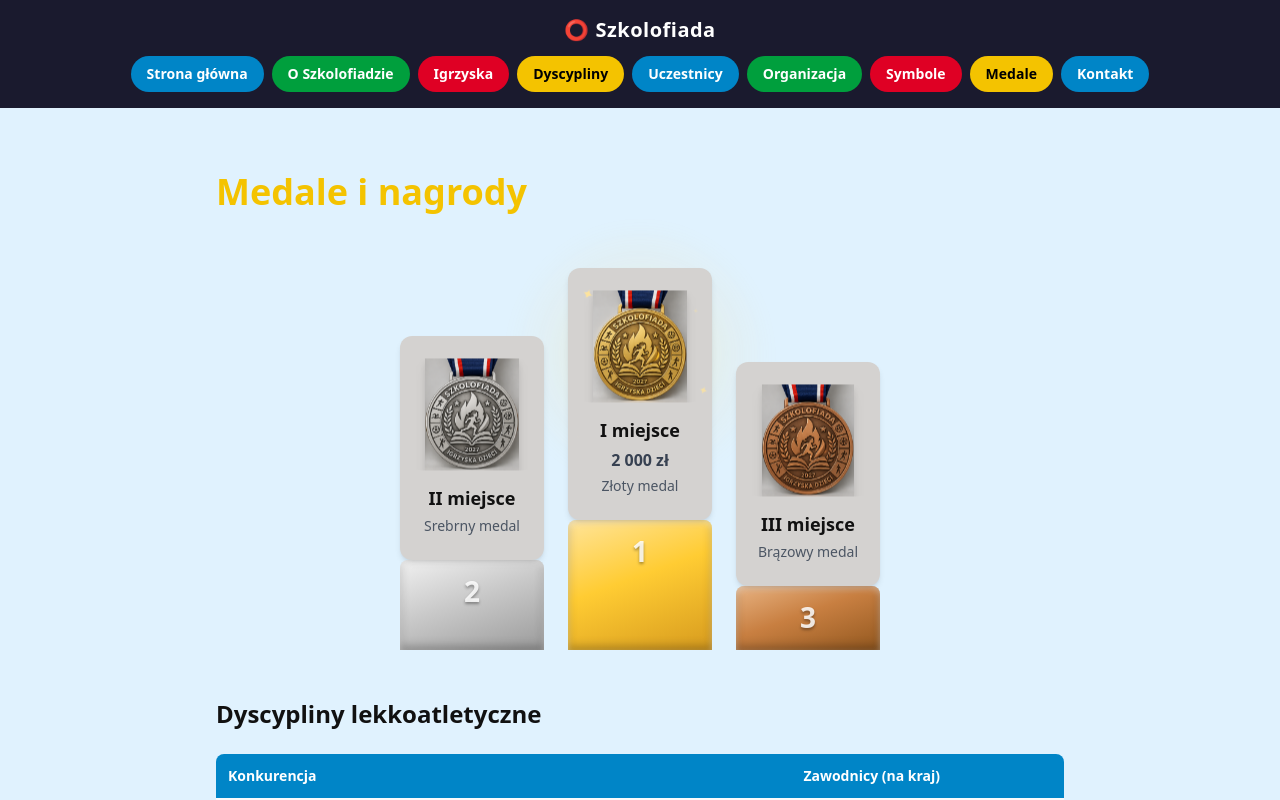
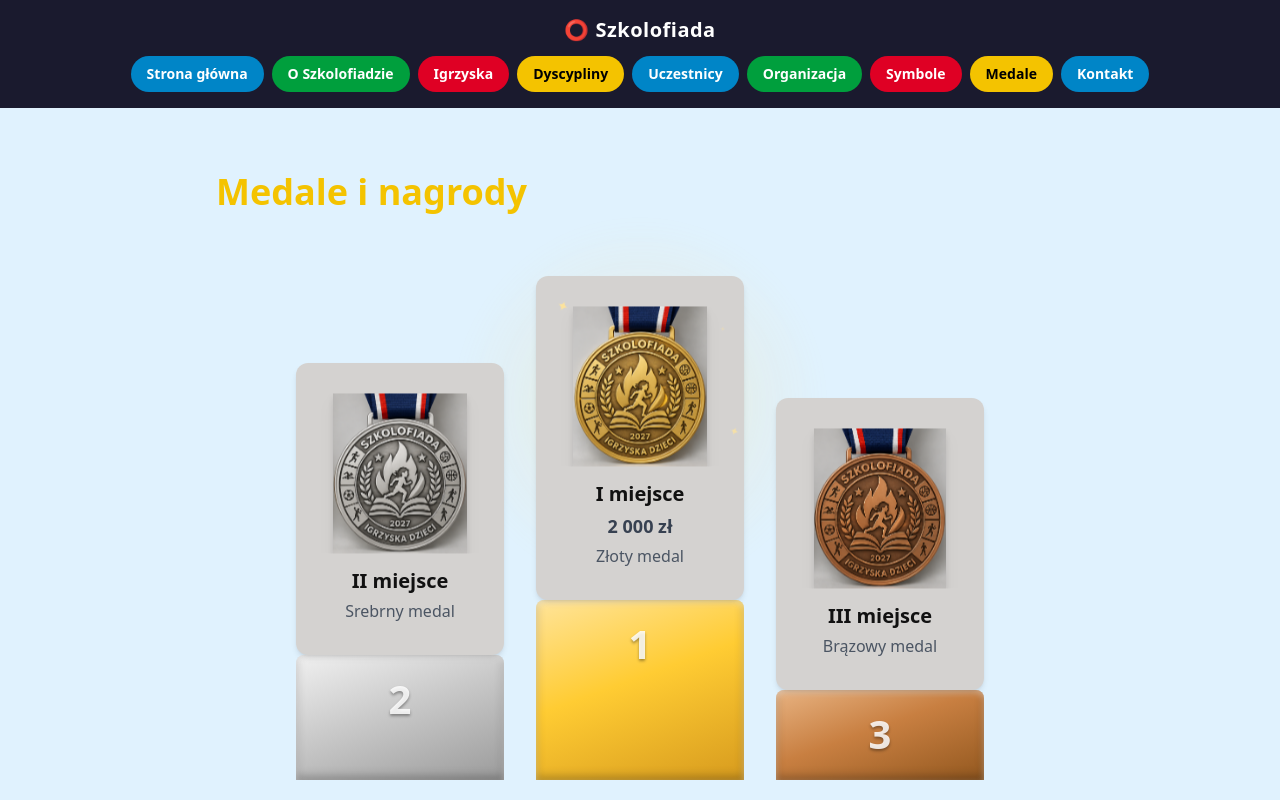
Before and after one commit to romatematycznie/Szkolofiada, a Next.js app: page /medale in a window 1280 px wide. Shown: the top 800 px of the page. Built offline with nearby package versions, Linux system fonts and the light colour scheme.

Commit message:
Update page.tsx

```diff
--- a/app/medale/page.tsx
+++ b/app/medale/page.tsx
@@ -72,13 +72,13 @@ export default function Medale() {
       <h1 className="text-4xl font-bold mb-8" style={{ color: "var(--kolor-zolty)" }}>Medale i nagrody</h1>
 
       <section className="mb-12">
-        <div className="podium-wrapper relative flex items-end justify-center gap-3 sm:gap-6 pt-6">
+        <div className="podium-wrapper relative flex items-end justify-center gap-4 sm:gap-8 pt-8">
           <div className="podium-spotlight" aria-hidden="true" />
 
           {kolejnoscPodium.map((m) => (
-            <div key={m.numer} className="flex flex-col items-center w-24 sm:w-32 md:w-36">
+            <div key={m.numer} className="flex flex-col items-center w-32 sm:w-44 md:w-52">
               <div
-                className="medal-card relative rounded-xl text-center shadow-md flex flex-col items-center px-3 py-5 sm:px-4 sm:py-6 w-full"
+                className="medal-card relative rounded-xl text-center shadow-md flex flex-col items-center px-4 py-6 sm:px-6 sm:py-8 w-full"
                 style={{ animationDelay: m.cardDelay, backgroundColor: "#d4d2d0" }}
               >
                 {m.numer === 1 && (
@@ -89,7 +89,7 @@ export default function Medale() {
                     <span className="sparkle s4">✦</span>
                   </div>
                 )}
-                <div className="medal-image-wrap w-16 h-16 sm:w-24 sm:h-24 md:w-28 md:h-28 mb-3 relative">
+                <div className="medal-image-wrap w-24 h-24 sm:w-32 sm:h-32 md:w-40 md:h-40 mb-3 relative">
                   {/* eslint-disable-next-line @next/next/no-img-element */}
                   <img
                     src={m.src}
@@ -97,11 +97,11 @@ export default function Medale() {
                     className="medal-image w-full h-full object-contain drop-shadow-lg"
                   />
                 </div>
-                <p className="font-bold text-sm sm:text-lg">{m.miejsce}</p>
+                <p className="font-bold text-base sm:text-xl">{m.miejsce}</p>
                 {m.nagroda && (
-                  <p className="text-gray-700 font-bold text-xs sm:text-base mt-1">{m.nagroda}</p>
+                  <p className="text-gray-700 font-bold text-sm sm:text-lg mt-1">{m.nagroda}</p>
                 )}
-                <p className="text-gray-600 text-[11px] sm:text-sm mt-1">{m.opis}</p>
+                <p className="text-gray-600 text-xs sm:text-base mt-1">{m.opis}</p>
               </div>
 
               <div
@@ -204,15 +204,15 @@ export default function Medale() {
         }
 
         .podium-wrapper {
-          min-height: 320px;
+          min-height: 440px;
         }
 
         .podium-spotlight {
           position: absolute;
           top: -20px;
           left: 50%;
-          width: 260px;
-          height: 260px;
+          width: 360px;
+          height: 360px;
           background: radial-gradient(
             circle,
             rgba(255, 215, 110, 0.55) 0%,
@@ -282,21 +282,21 @@ export default function Medale() {
         }
 
         .podium-step-gold {
-          height: 130px;
+          height: 180px;
         }
 
         .podium-step-silver {
+          height: 125px;
+        }
+
+        .podium-step-bronze {
           height: 90px;
         }
 
-        .podium-step-bronze {
-          height: 64px;
-        }
-
         .podium-number {
-          margin-top: 10px;
+          margin-top: 14px;
           font-weight: 800;
-          font-size: 1.75rem;
+          font-size: 2.5rem;
           color: rgba(255, 255, 255, 0.85);
           text-shadow: 0 2px 3px rgba(0, 0, 0, 0.35);
         }
```
